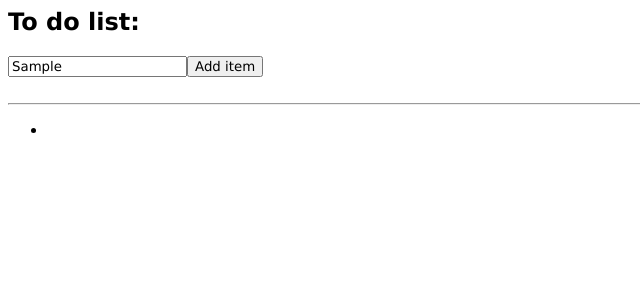
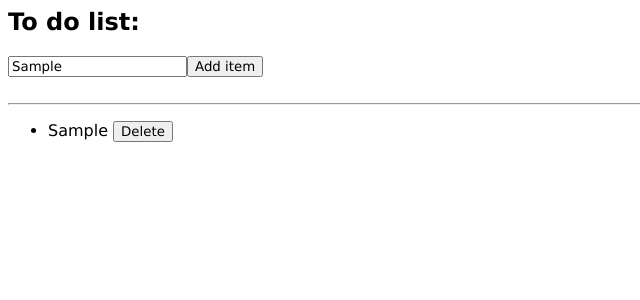
Before and after one commit to marjciardullo/angular-todo-list, an Angular app: page / in a window 1280 px wide. Both pictures are taken after typing "Sample" into the empty fields and a click on the button "Add item". Shown: the top 300 px of the page, without its empty margins (0-640 px from the left). Built offline with nearby package versions, Linux system fonts and the light colour scheme.

Commit message:
1 file modified

```diff
--- a/src/app/app.component.html
+++ b/src/app/app.component.html
@@ -6,5 +6,7 @@
 <hr />
 
 <ul>
-  <li ngFor="let j of list"></li>
+  <li *ngFor="let j of list; index as i">
+    {{ j }} <button (click)="removerItem(i)">Delete</button>
+  </li>
 </ul>
```
